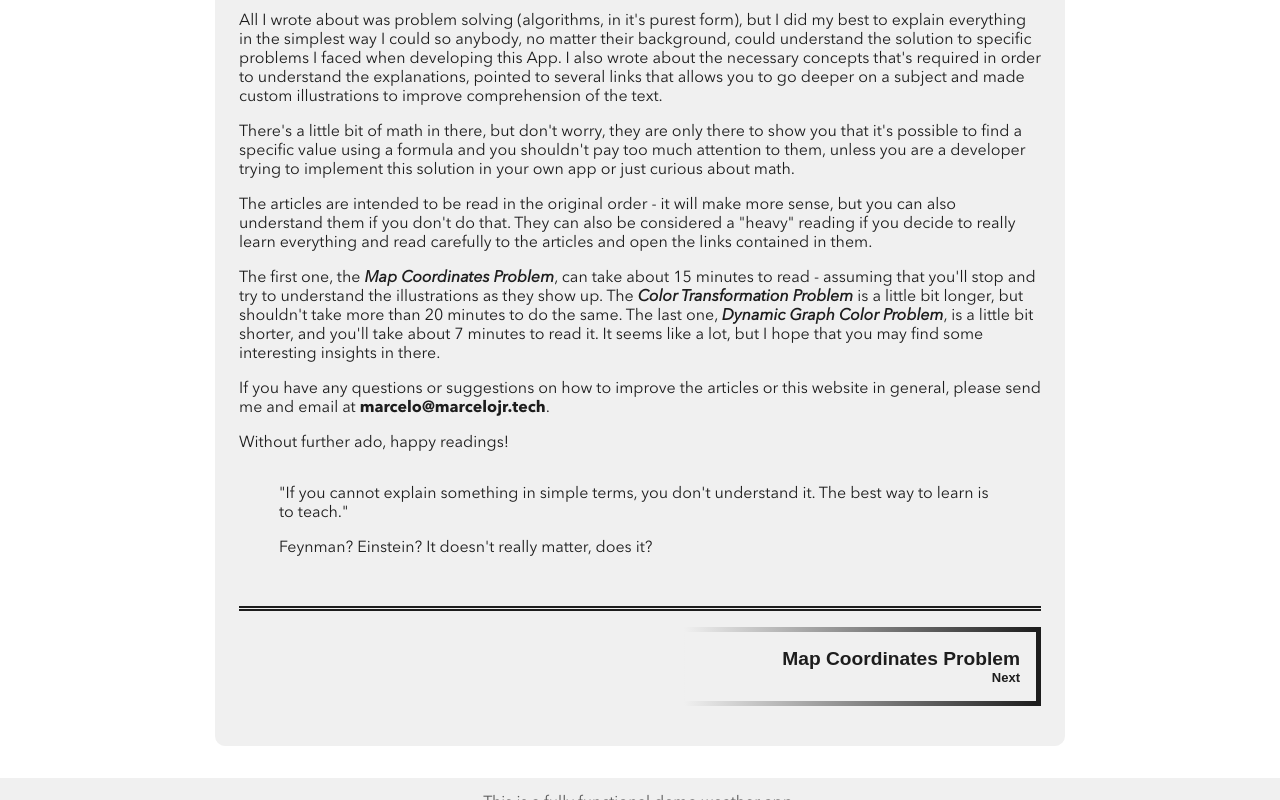
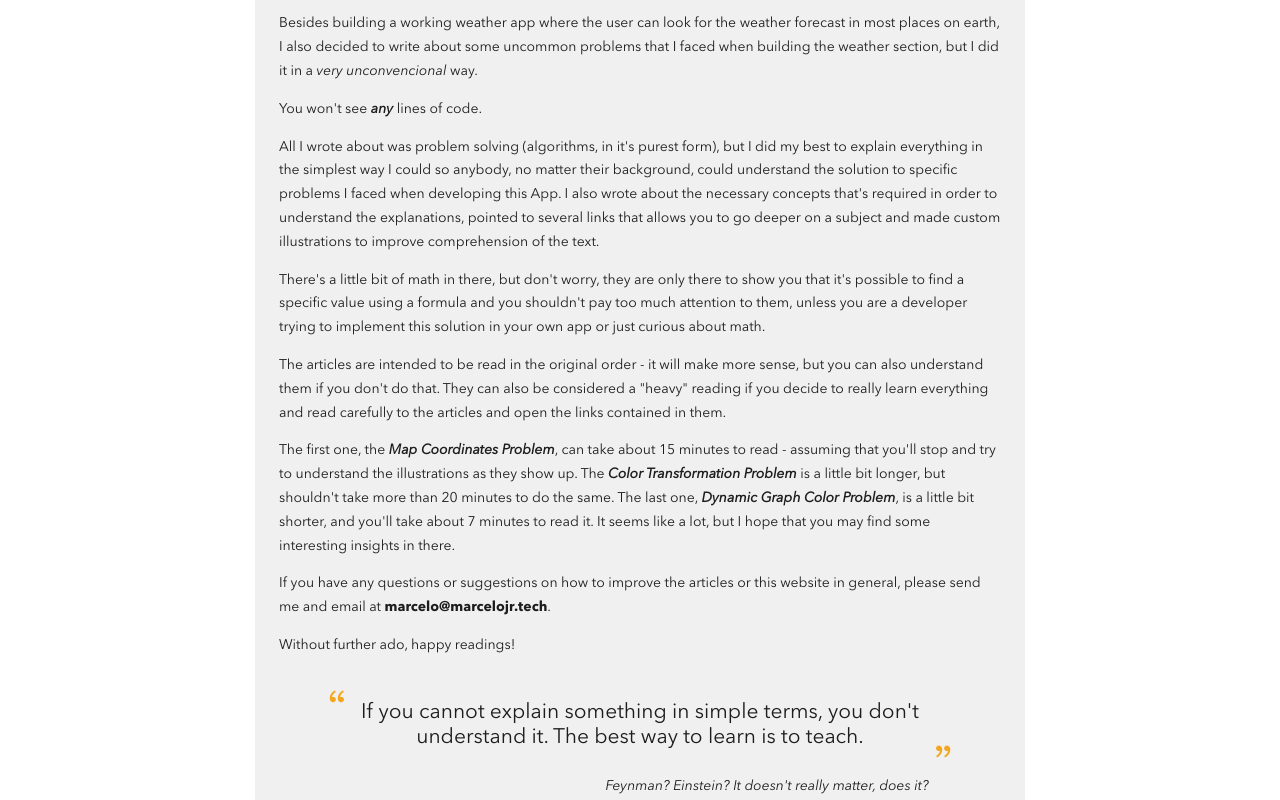
Before and after one commit to marcelonogjr/weather-app, a React (Create React App) app in the folder react-app/: page /about/intro in a window 1280 px wide. Shown: the part 780-1580 px from the top of the page. Built offline with nearby package versions, Linux system fonts and the light colour scheme.

Commit message:
created the styling for the about Introduction content - and a standard for all articles

```diff
--- a/react-app/public/index.html
+++ b/react-app/public/index.html
@@ -19,7 +19,7 @@
         --color-main-content-background: #f0f0f0;
         --color-text: #1d1d1d;
         --color-inverse-text: #ffffff;
-        --color-primary: #1a1a1a;
+        --color-primary: #f2a71e;
         --color-secondary:  #b0e7ff; /* #40b4e5 -> original logo color #b0e7ff-> alternative*/
         --color-tertiary: #f2a71e;
         --color-quaternary: #22e9ff;
@@ -38,7 +38,7 @@
         --color-main-content-background: #161616;
         --color-text: #ffffff;
         --color-inverse-text: #000000;
-        --color-primary: #122838;
+        --color-primary: #40b4e5;
         --color-secondary: #549da0;
         --color-tertiary: #fffbca;
         --color-quaternary: #e6e6e6;
--- a/react-app/src/components/About/Introduction/AboutIntro.module.css
+++ b/react-app/src/components/About/Introduction/AboutIntro.module.css
@@ -6,3 +6,42 @@
 .article-content a{
   color: var(--color-hlink);
 }
+
+.article-content blockquote{
+  quotes: "“" "”" "‘" "’";
+  font-size: 150%;
+  line-height: 120%;
+  --quote-font: 'Noto Sans TC', sans-serif;
+  position: relative;
+  text-align: center;
+  width: 80%;
+  margin: calc(var(--articles-font-size) * 2) auto;
+}
+
+.article-content blockquote::before{
+  content: open-quote;
+  font-family:var(--quote-font);
+  color: var(--color-primary);
+  font-size: 200%;
+  position: absolute;
+  top: -10%;
+  right: 101%;
+}
+
+.article-content blockquote::after{
+  content: close-quote;
+  font-family:var(--quote-font);
+  color: var(--color-primary);
+  font-size: 200%;
+  position: absolute;
+  top: 100%;
+  left: 101%;
+}
+
+.article-content figcaption{
+  line-height: 120%;
+  font-style: italic;
+  text-align: end;
+  width: 80%;
+  margin: 0 auto;
+}
--- a/react-app/src/components/About/Introduction/AboutIntro.tsx
+++ b/react-app/src/components/About/Introduction/AboutIntro.tsx
@@ -9,6 +9,13 @@ const AboutIntro = () => {
     <>
       <article className={styles['article-content']}>
         <ReactMdCustomPure text={aboutIntroText} />
+        <blockquote>
+          If you cannot explain something in simple terms, you don't understand
+          it. The best way to learn is to teach.
+        </blockquote>
+        <figcaption>
+          Feynman? Einstein? It doesn't really matter, does it?
+        </figcaption>
       </article>{' '}
       <BottomNavButtons
         previous={{
--- a/react-app/src/components/About/Introduction/text/aboutIntroText.ts
+++ b/react-app/src/components/About/Introduction/text/aboutIntroText.ts
@@ -60,8 +60,4 @@ export const aboutIntroText = `
   and email at **marcelo@marcelojr.tech**.
 
   Without further ado, happy readings!
-
-  > "If you cannot explain something in simple terms, you don't understand it. The best way to learn is to teach."
-  >
-  >  Feynman? Einstein? It doesn't really matter, does it?
 `;
--- a/react-app/src/routes/About.module.css
+++ b/react-app/src/routes/About.module.css
@@ -1,9 +1,38 @@
+@import url('https://fonts.googleapis.com/css2?family=Noto+Sans+TC&display=swap');
+
 .articles-main {
   display: flex;
   flex-direction: column;
   flex-wrap: nowrap;
   width: 99vw;
   align-items: center;
+  --articles-font-size: var(--font-size-2xl);
+  font-size: var(--articles-font-size);
+  line-height: calc(1.7 * var(--articles-font-size));
+}
+
+@media (max-width: 160rem) {
+  .articles-main {
+    --articles-font-size: var(--font-size-lg);
+  }
+}
+
+@media (max-width: 121rem) {
+  .articles-main {
+    --articles-font-size: var(--font-size-sm);
+  }
+}
+
+@media (max-width: 81rem) {
+  .articles-main {
+    --articles-font-size: var(--font-size-0xs);
+  }
+}
+
+@media (max-width: 53rem) {
+  .articles-main {
+    --articles-font-size: var(--font-size-sm);
+  }
 }
 
 .articles-content {
@@ -12,18 +41,24 @@
   margin: 2rem 12rem;
   background-color: var(--color-main-content-background);
   padding: 1.5rem;
-  max-width: 850px;
-  border-radius: 10px;
+  width: calc(55 * var(--articles-font-size));
+  border-radius: 20px;
 }
 
-.articles-content p, .articles-content h2, .articles-content h3, .articles-content h4, .articles-content h5 {
-  margin-bottom: 0;
+@media (max-width: 53rem){
+  .articles-content {
+    width: 99vw;
+  }
 }
 
-.articles-content h5 {
+.articles-content p, .articles-content h5 {
   margin-top: 0;
 }
 
 .articles-content h2 {
-  margin-top: 0;
+  text-align: center;
 }
+
+.articles-content h4 {
+  margin-bottom: 0;
+}
```
